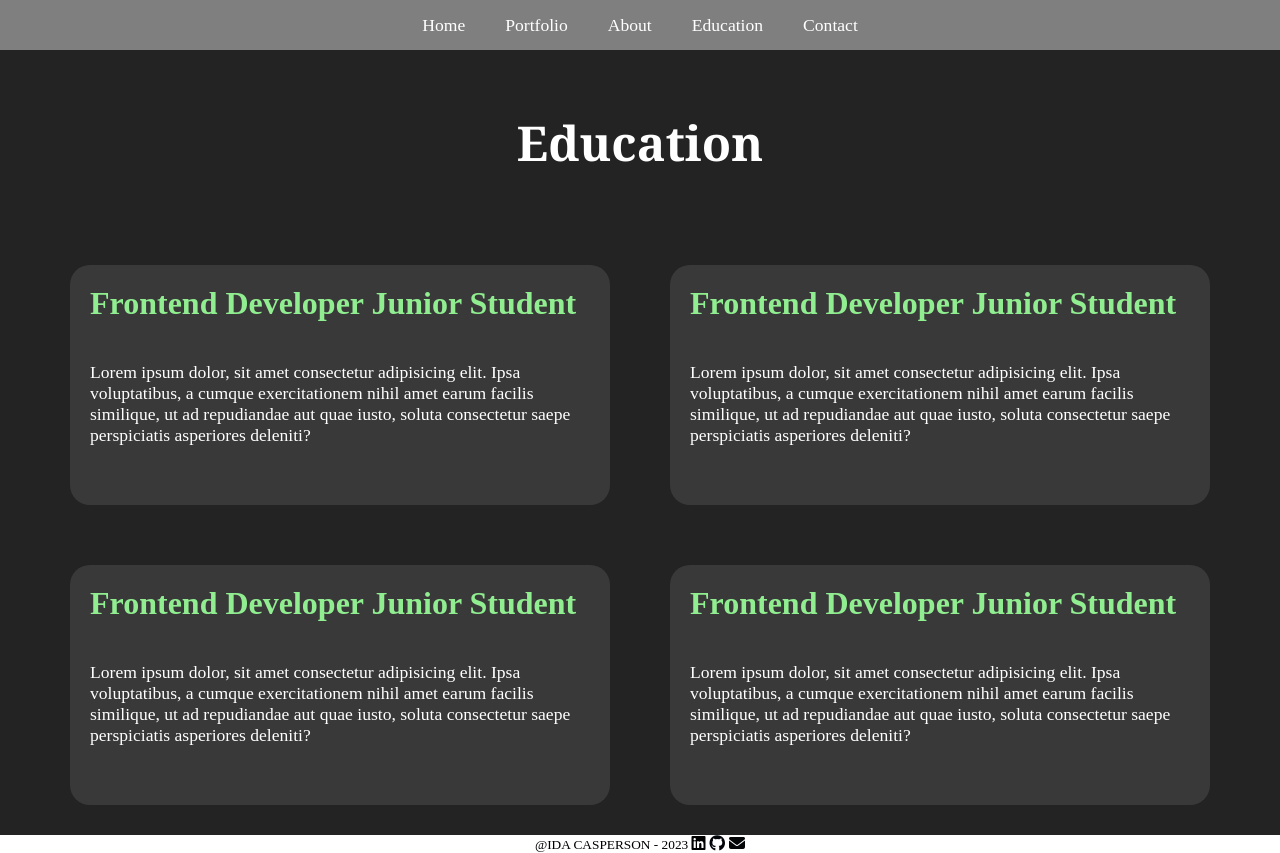
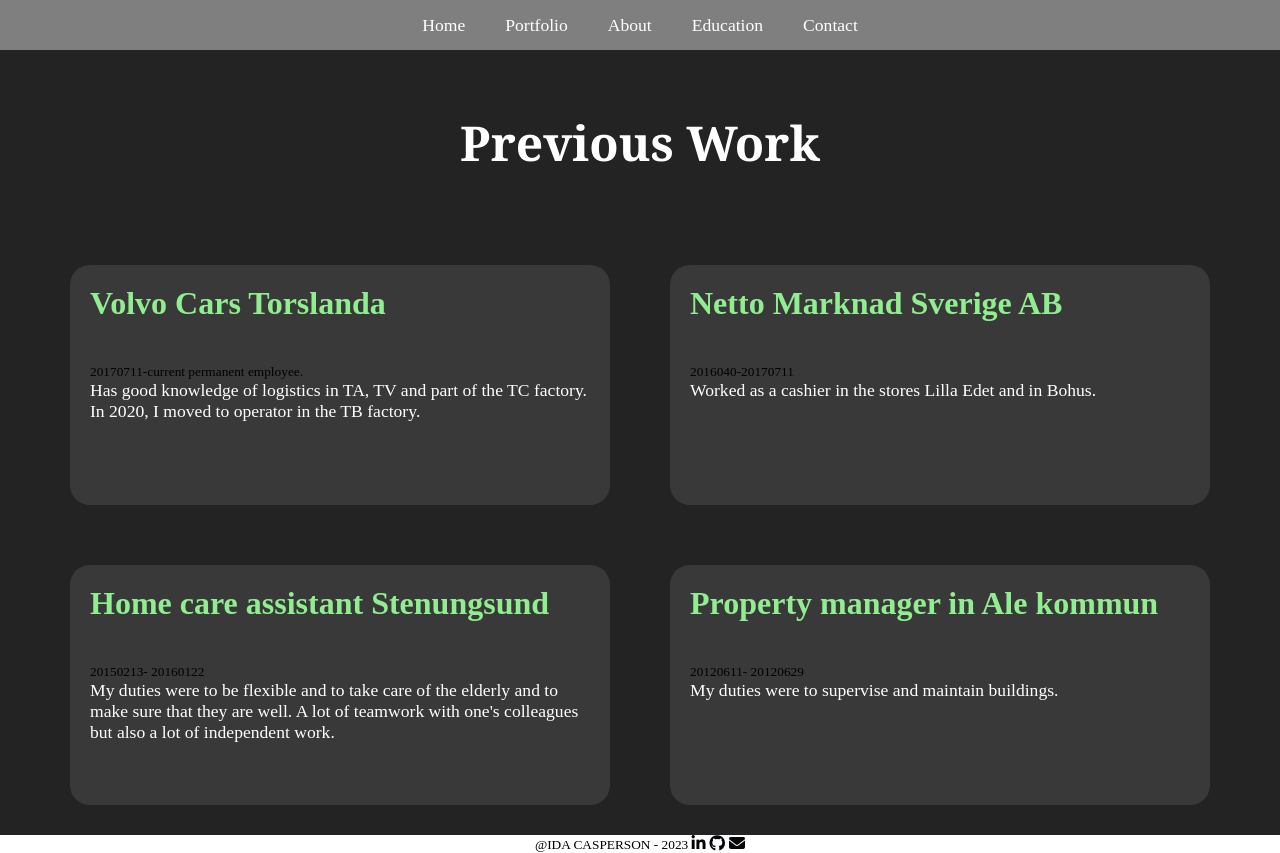
Before and after one commit to iiddaa96/Portfolio5.0, a plain HTML site: page education.html in a window 1280 px wide. Drawn offline with Linux system fonts and the light colour scheme.

Commit message:
added new update

```diff
--- a/education.html
+++ b/education.html
@@ -5,6 +5,7 @@
     <meta name="viewport" content="width=device-width, initial-scale=1.0">
     <link rel="stylesheet" href="style.css">
     <script src="https://kit.fontawesome.com/881e111c11.js"crossorigin="anonymous"></script>  <!--Detta är en länk till en sida som hjälper mig att få icons i min footer-->
+    <link rel="stylesheet"href="https://cdnjs.cloudflare.com/ajax/libs/font-awesome/4.7.0/css/font-awesome.min.css"/>
     <link rel="stylesheet" media="screen and (max-width:1170px)" href="table.css">
     <link rel="stylesheet" media="screen and (max-width:900px)" href="phone.css">
     <link rel="stylesheet" media="screen and (max-width:695px)" href="phone1.css">
@@ -24,44 +25,37 @@
 
 
     <section id="education">
-        <h1 class="heading">Education</h1>
+        <h1 class="heading">Previous Work</h1>
 
         <div class="columns">
 
             <div class="box">
-                <h2>Frontend Developer Junior Student</h2>
+                <h2>Volvo Cars Torslanda</h2>
+                <small>20170711-current permanent employee.</small>
                 <p>
-                  Lorem ipsum dolor, sit amet consectetur adipisicing elit. Ipsa
-                  voluptatibus, a cumque exercitationem nihil amet earum facilis
-                  similique, ut ad repudiandae aut quae iusto, soluta consectetur
-                  saepe perspiciatis asperiores deleniti?
+                Has good knowledge of logistics in TA, TV and part of the TC factory. In 2020, I moved to operator in the TB factory.
                 </p>
             </div>
             <div class="box">
-                <h2>Frontend Developer Junior Student</h2>
+                <h2>Netto Marknad Sverige AB</h2>
+                <small>2016040-20170711</small>
                 <p>
-                  Lorem ipsum dolor, sit amet consectetur adipisicing elit. Ipsa
-                  voluptatibus, a cumque exercitationem nihil amet earum facilis
-                  similique, ut ad repudiandae aut quae iusto, soluta consectetur
-                  saepe perspiciatis asperiores deleniti?
+                Worked as a cashier in the stores Lilla Edet and in Bohus.
                 </p>
             </div>
             <div class="box">
-                <h2>Frontend Developer Junior Student</h2>
+                <h2>Home care assistant Stenungsund</h2>
+                <small>20150213- 20160122</small>
                 <p>
-                  Lorem ipsum dolor, sit amet consectetur adipisicing elit. Ipsa
-                  voluptatibus, a cumque exercitationem nihil amet earum facilis
-                  similique, ut ad repudiandae aut quae iusto, soluta consectetur
-                  saepe perspiciatis asperiores deleniti?
+                My duties were to be flexible and to take care of the elderly and to make sure that they are well.
+                A lot of teamwork with one's colleagues but also a lot of independent work.
                 </p>
             </div>
             <div class="box">
-                <h2>Frontend Developer Junior Student</h2>
+                <h2>Property manager in Ale kommun</h2>
+                <small>20120611- 20120629</small>
                 <p>
-                  Lorem ipsum dolor, sit amet consectetur adipisicing elit. Ipsa
-                  voluptatibus, a cumque exercitationem nihil amet earum facilis
-                  similique, ut ad repudiandae aut quae iusto, soluta consectetur
-                  saepe perspiciatis asperiores deleniti?
+                My duties were to supervise and maintain buildings.
                 </p>
             </div>
 
```
Also changed, not shown: about.html (+1 -0 lines), contact.html (+1 -0 lines), index.html (+1 -0 lines), portfolio.html (+1 -0 lines).
